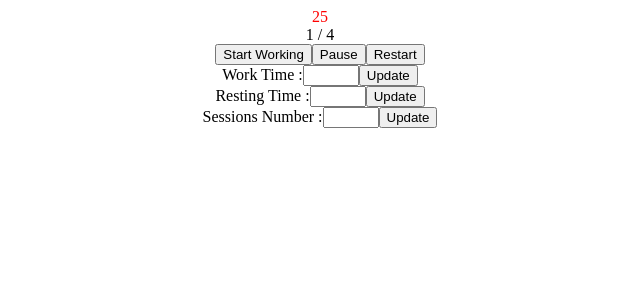
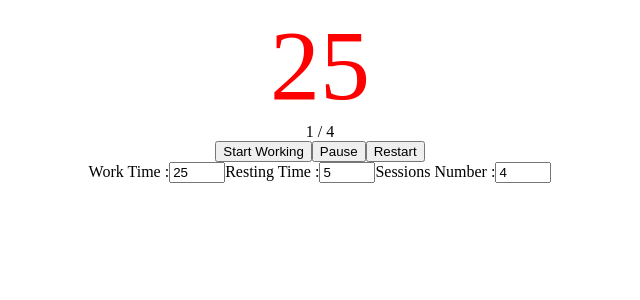
Before and after one commit to alphanwtn/react-pomodoro, a React (Create React App) app: page / in a window 1280 px wide. Shown: the top 300 px of the page, without its empty margins (320-960 px from the left). Built offline with nearby package versions, Linux system fonts and the light colour scheme.

Commit message:
simplification interface setup

```diff
--- a/src/App.js
+++ b/src/App.js
@@ -80,11 +80,13 @@ function App() {
           setRunning={setRunning}
           startTime={startTime}
           workOrPauseState={workOrPauseState}
+          setWorkOrPauseState={setWorkOrPauseState}
+          setCurrentSession={setCurrentSession}
         />
 
         <Setup
           setDisplayedTime={setDisplayedTime}
-          setRunning={setRunning}
+          workOrPauseState={workOrPauseState}
           setStartTime={setStartTime}
           startTime={startTime}
           setStartRestingTime={setStartRestingTime}
--- a/src/Components/Player.js
+++ b/src/Components/Player.js
@@ -1,7 +1,14 @@
 import React from "react";
 
 function Player(props) {
-  const { setRunning, setDisplayedTime, startTime, workOrPauseState } = props;
+  const {
+    setRunning,
+    setDisplayedTime,
+    startTime,
+    workOrPauseState,
+    setWorkOrPauseState,
+    setCurrentSession,
+  } = props;
 
   return (
     <div>
@@ -13,6 +20,8 @@ function Player(props) {
         onClick={() => {
           setRunning(false);
           setDisplayedTime(startTime);
+          setWorkOrPauseState("work");
+          setCurrentSession(1);
         }}
       >
         Restart
--- a/src/Components/Setup.js
+++ b/src/Components/Setup.js
@@ -1,8 +1,8 @@
-import React, { useState } from "react";
+import React from "react";
 
 function Setup(props) {
   const {
-    setRunning,
+    workOrPauseState,
     startTime,
     setStartTime,
     setDisplayedTime,
@@ -12,80 +12,55 @@ function Setup(props) {
     setNbSessions,
   } = props;
 
-  const [setupTime, setSetupTime] = useState(startTime);
-  const [setupRestingTime, setSetupRestingTime] = useState(startRestingTime);
-  const [setupNbSessions, setSetupNbSessions] = useState(nbSessions);
-
-  function handleSubmit(event) {
-    event.preventDefault();
-    setStartTime(parseInt(setupTime));
-    //setDisplayedTime(setupTime);
-    setRunning(false);
+  function handleChange(event) {
+    setStartTime(parseInt(event.target.value));
+    if (workOrPauseState === "work") {
+      setDisplayedTime(parseInt(event.target.value));
     }
-
-  function handleSubmitResting(event) {
-    event.preventDefault();
-    setStartRestingTime(parseInt(setupRestingTime));
-    //setDisplayedTime(setupRestingTime);
-    setRunning(false);
-  }
-
-  function handleSubmitNbSessions(event) {
-    event.preventDefault();
-    setNbSessions(parseInt(setupNbSessions));
-    //setDisplayedTime(setupNbSessions); Affichera le nb de sessions
-    setRunning(false);
-  }
-
-  function handleChange(event) {
-    setSetupTime(event.target.value);
   }
 
   function handleChangeResting(event) {
-    setSetupRestingTime(event.target.value);
+    setStartRestingTime(parseInt(event.target.value));
+    if (workOrPauseState === "pause") {
+      setDisplayedTime(parseInt(event.target.value));
+    }
   }
 
   function handleChangeNbSessions(event) {
-    setSetupNbSessions(event.target.value);
+    setNbSessions(parseInt(event.target.value));
   }
 
   return (
     <div>
-      <form onSubmit={handleSubmit}>
       <label name="worktime">Work Time :</label>
       <input
+        value={startTime}
         onChange={handleChange}
         type="number"
         name="worktime"
         min="1"
         max="25"
       ></input>
-        <button type="submit">Update</button>
-      </form>
 
-      <form onSubmit={handleSubmitResting}>
       <label name="restingtime">Resting Time :</label>
       <input
+        value={startRestingTime}
         onChange={handleChangeResting}
         type="number"
         name="restingtime"
         min="1"
         max="25"
       ></input>
-        <button type="submit">Update</button>
-      </form>
 
-      <form onSubmit={handleSubmitNbSessions}>
       <label name="nbsessions">Sessions Number :</label>
       <input
+        value={nbSessions}
         onChange={handleChangeNbSessions}
         type="number"
         name="nbsessions"
         min="1"
         max="10"
       ></input>
-        <button type="submit">Update</button>
-      </form>
     </div>
   );
 }
--- a/src/Components/Timer.js
+++ b/src/Components/Timer.js
@@ -4,6 +4,7 @@ function Timer(props) {
   const { toDisplay, workOrPauseState } = props;
 
   return (
+    <div style={{ fontSize: "100px" }}>
       <div
         style={
           workOrPauseState === "work" ? { color: "red" } : { color: "green" }
@@ -11,6 +12,7 @@ function Timer(props) {
       >
         {toDisplay}
       </div>
+    </div>
   );
 }
 
```
Lines whose indentation alone changed are shown as unchanged.
